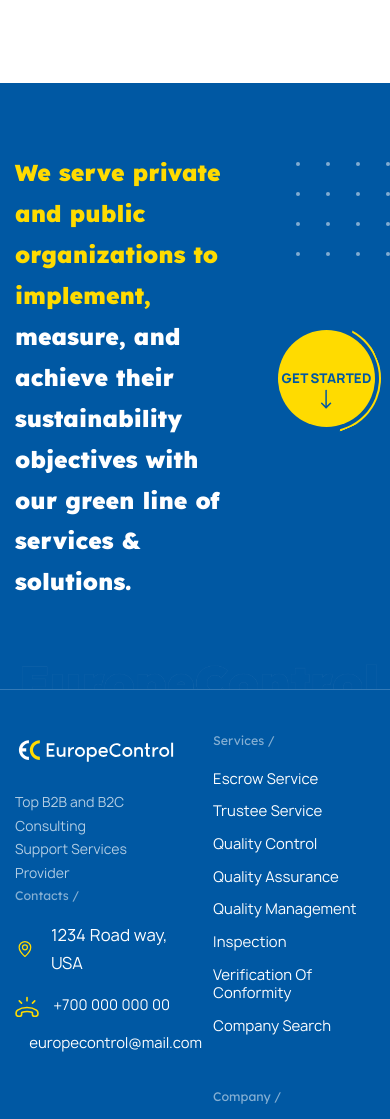
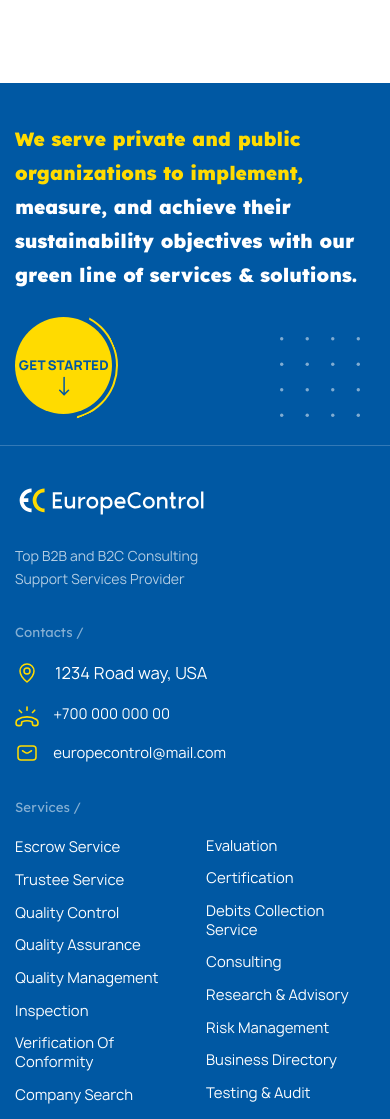
Before and after one commit to BakaySerg/europe-control, a website: page app/index.html in a window 390 px wide. Shown: the part 380-1499 px from the top of the page. Drawn offline with nearby package versions, Linux system fonts and the light colour scheme; files that its build step writes are made by us from their sources; files whose address does not match are found by name.

Commit message:
footer - 99%

```diff
--- a/app/index.html
+++ b/app/index.html
@@ -53,7 +53,7 @@
 			<path fill="none" stroke="currentColor" stroke-linejoin="round" stroke-linecap="round" stroke-miterlimit="4" stroke-width="2" d="M16 17.333c-2.209 0-4-1.791-4-4s1.791-4 4-4c2.209 0 4 1.791 4 4s-1.791 4-4 4z"></path>
 			<path fill="none" stroke="currentColor" stroke-linejoin="round" stroke-linecap="round" stroke-miterlimit="4" stroke-width="2" d="M16 28c0 0-9.333-7.667-9.333-14.667 0-5.155 4.179-9.333 9.333-9.333s9.333 4.179 9.333 9.333c0 7-9.333 14.667-9.333 14.667z"></path>
 		</symbol>
-		<symbol id="i-tube" viewBox="0 -3 37 32">
+		<symbol id="i-tube" viewBox="0 -2 37 32">
 			<path fill="none" stroke="currentColor" stroke-linejoin="round" stroke-linecap="round" stroke-miterlimit="4" stroke-width="2.5263" d="M10.088 10.088l-3.469-3.469"></path>
 			<path fill="none" stroke="currentColor" stroke-linejoin="round" stroke-linecap="round" stroke-miterlimit="4" stroke-width="2.5263" d="M18.526 6.602v-4.918"></path>
 			<path fill="none" stroke="currentColor" stroke-linejoin="round" stroke-linecap="round" stroke-miterlimit="4" stroke-width="2.5263" d="M26.964 10.088l3.469-3.469"></path>
--- a/src/scss/base/_typography.scss
+++ b/src/scss/base/_typography.scss
@@ -4,6 +4,9 @@
 	font-weight: 400;
 	opacity: .52;
 	padding-bottom: .6em;
+	@media (max-width: 991px){
+		font-size: em(15);
+	}
 }
 .subtitle {
 	font-weight: 600;
@@ -14,6 +17,9 @@
 	font-family: $add-font;
 	font-weight: 900;
 	font-size: em(26);
+	@media (max-width: 600px){
+		font-size: 1.2em;
+	}
 }
 .h1 {
 	font-family: $add-font;
--- a/src/scss/layout/_footer.scss
+++ b/src/scss/layout/_footer.scss
@@ -20,9 +20,23 @@
 			background-repeat: no-repeat;
 			top: 13%;
 			left: 65%;
-			@media (max-width: 991px){
-				left: 76%;
+			@media (max-width: 1100px){
+				left: 78%;
+				width: 5em;
+				height: 5em;
+				background-size: contain;
 			}
+			@media (max-width: 600px){
+				top: 70%;
+				left: auto;
+				right: 30px;
+			}
+		}
+		@media (max-width: 600px){
+			flex-wrap: wrap;
+			gap: 1.5em;
+			padding-top: 2.5em;
+			padding-bottom: 2em;
 		}
 		.strong {
 			max-width: 740px;
@@ -44,6 +58,9 @@
 			@media (max-width: 1100px){
 				background-size: contain;
 			}
+			@media (max-width: 767px){
+				background-image: none;
+			}
 		}
 	}
 	&__cta {
@@ -53,12 +70,20 @@
 		&--grow {
 			display: flex;
 			flex-direction: column;
+			@media (max-width: 600px){
+				grid-column: 1/-1;
+			}
 		}
 		&--notitle {
-			padding-top: 2.3em;
+			@media (min-width: 360px){
+				padding-top: 2.3em;
+			}
 		}
 		.overtitle {
 			margin-bottom: .5em;
+			@media (max-width: 359px){
+				margin-top: 1.1em;
+			}
 		}
 		a {
 			display: block;
@@ -106,13 +131,16 @@
 			grid-auto-flow: dense;
 			gap: 40px 28px;
 		}
-		@media (max-width: 760px){
+		@media (max-width: 767px){
 			grid-template-columns: repeat(auto-fill, minmax(154px, 1fr));
+			.mt-a {
+				margin-top: 1.8em;
+			}
 		}
 		@media (max-width: 500px){
 			grid-template-columns: repeat(auto-fill, minmax(146px, 1fr));
-			gap: 21px 36px;
-			padding-top: 2.5em;
+			gap: 21px 22px;
+			padding-top: 1.9em;
 		}
 		@media (max-width: 359px){
 			display: block;
@@ -135,6 +163,8 @@
 		@media (max-width: 699px){
 			width: 100%;
 			text-align: center;
+			padding-top: 1.6em;
+			padding-bottom: 1.8em;
 		}
 	}
 }
```
Also changed, not shown: src/include/icon-sprite.html (+1 -1 lines).
